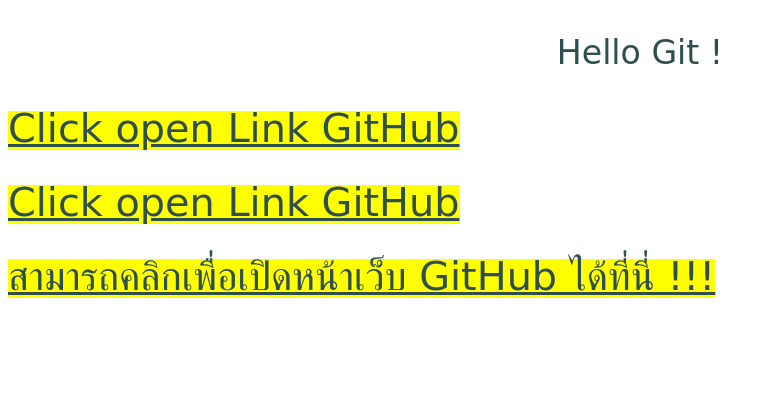
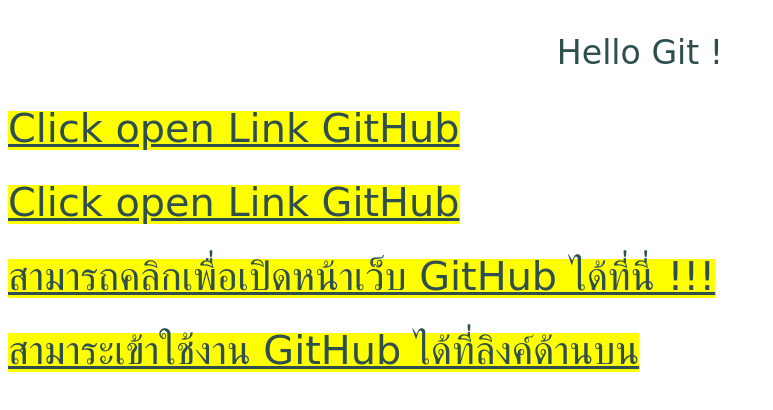
Before and after one commit to Rattanapon-Sri/CSI204-66044213, a plain HTML site: page index.html in a window 1280 px wide. Shown: the whole page, without its empty margins (0-773 px from the left). Drawn offline with Linux system fonts and the light colour scheme.

Commit message:
เพิ่ม Tag P เพื่อบอกว่าลิงค์บนเข้าเว็บได้

```diff
--- a/index.html
+++ b/index.html
@@ -11,5 +11,6 @@
     <p><mark><a href="https://github.com">Click open Link GitHub</a></mark></p>
     <p><mark><a href="https://github.com">Click open Link GitHub</a></mark></p>
     <p><mark><a href="https://github.com">สามารถคลิกเพื่อเปิดหน้าเว็บ GitHub ได้ที่นี่ !!!</a></mark></p>
+    <p><mark><a href="https://github.com">สามาระเข้าใช้งาน GitHub ได้ที่ลิงค์ด้านบน</a></mark></p>
 </body>
 </html>
```
